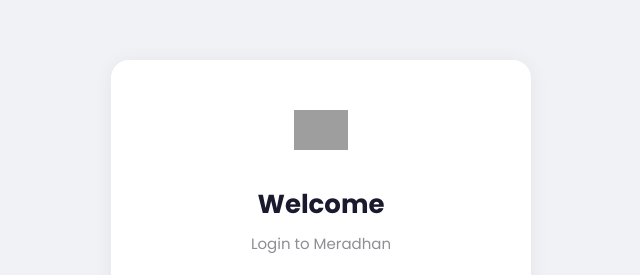
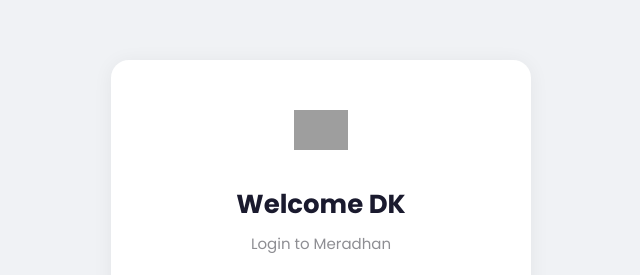
Before and after one commit to dinesh-official/Github-Actions, a plain HTML site: page index.html in a window 1280 px wide. Shown: the part 106-381 px from the top of the page, without its empty margins (319-959 px from the left). Drawn offline with Linux system fonts and the light colour scheme; grey boxes are pictures that could not be loaded.

Commit message:
Update index.html

```diff
--- a/index.html
+++ b/index.html
@@ -176,7 +176,7 @@
     </div>
 
     <!-- Header -->
-    <h1 class="welcome">Welcome</h1>
+    <h1 class="welcome">Welcome DK</h1>
     <p class="subtitle">Login to Meradhan</p>
 
     <!-- Toast -->
```
